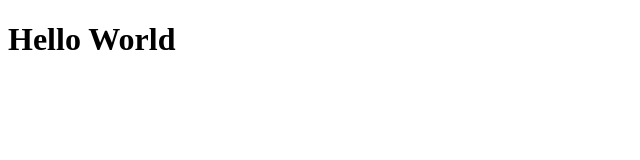
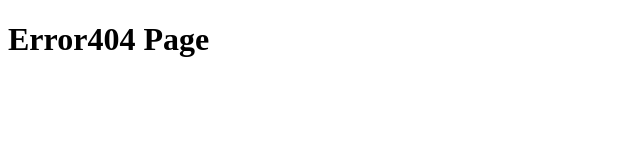
Before and after one commit to thiagobonisoficial/github-repository-reactjs, a React (Create React App) app: page /repository in a window 1280 px wide. Shown: the top 160 px of the page, without its empty margins (0-640 px from the left). Built offline with nearby package versions, Linux system fonts and the light colour scheme; the HTML template or start-up script is replaced by a standard one.

Commit message:
Push Routes and Others Configs

```diff
--- /dev/null
+++ b/jsconfig.json
@@ -0,0 +1,6 @@
+{
+    "compilerOptions": {
+        "baseUrl": "src"
+    },
+    "include": ["src"]
+}
--- a/package.json
+++ b/package.json
@@ -6,7 +6,9 @@
   "dependencies": {
     "react": "^16.9.0",
     "react-dom": "^16.9.0",
-    "react-scripts": "3.1.1"
+    "react-router-dom": "^5.0.1",
+    "react-scripts": "3.1.1",
+    "styled-components": "^4.3.2"
   },
   "scripts": {
     "start": "react-scripts start",
--- a/src/App.js
+++ b/src/App.js
@@ -1,9 +1,7 @@
 import React from 'react';
 
+import Routes from 'routes';
+
 export default function App() {
-    return (
-        <div className="App">
-            <h1>Hello World</h1>
-        </div>
-    );
+    return <Routes />;
 }
--- /dev/null
+++ b/src/pages/Error404/index.js
@@ -0,0 +1,5 @@
+import React from 'react';
+
+export default function Error404() {
+    return <h1>Error404 Page</h1>;
+}
--- /dev/null
+++ b/src/pages/Home/index.js
@@ -0,0 +1,5 @@
+import React from 'react';
+
+export default function Home() {
+    return <h1>Home Page</h1>;
+}
--- /dev/null
+++ b/src/pages/Repository/index.js
@@ -0,0 +1,5 @@
+import React from 'react';
+
+export default function Repository() {
+    return <h1>Repository Page</h1>;
+}
--- /dev/null
+++ b/src/pages/index.js
@@ -0,0 +1,4 @@
+// PAGE'S BARREL
+export { default as Home } from './Home';
+export { default as Repository } from './Repository';
+export { default as Error404 } from './Error404';
--- /dev/null
+++ b/src/routes/index.js
@@ -0,0 +1,17 @@
+import React from 'react';
+import { BrowserRouter, Switch, Route } from 'react-router-dom';
+
+import { Home, Repository, Error404 } from 'pages';
+
+export default function Routes() {
+    return (
+        <BrowserRouter>
+            <Switch>
+                <Route exact path="/" component={Home} />
+                <Route exact path="/home" component={Home} />
+                <Route exact path="/repository/:id" component={Repository} />
+                <Route path="*" component={Error404} />
+            </Switch>
+        </BrowserRouter>
+    );
+}
```
Also changed, not shown: 1 other file (tests, documents, lock files or other folders).
